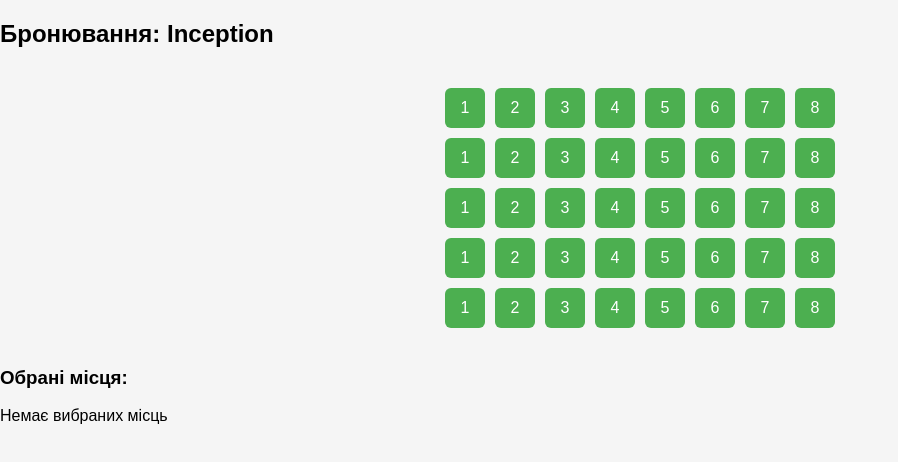
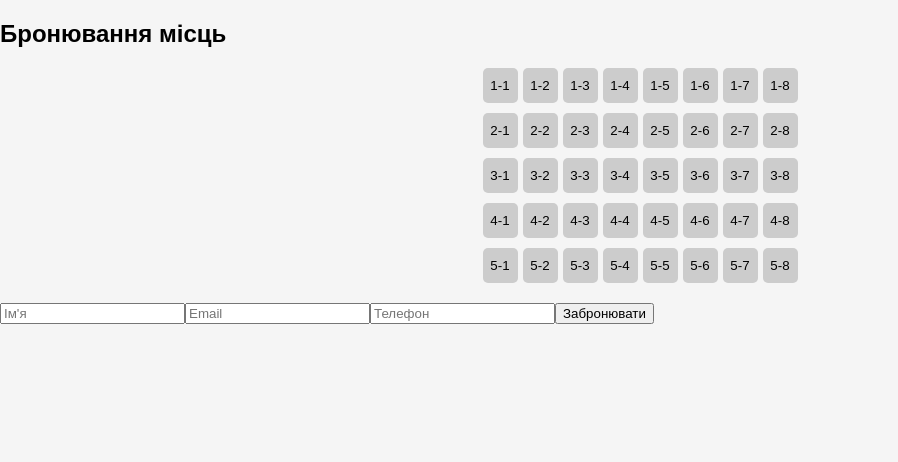
Before and after one commit to Procarion-ctrl/Movie-app, a React (Vite) app: page /booking/1 in a window 1280 px wide. Shown: the top 462 px of the page, without its empty margins (0-898 px from the left). Built offline with nearby package versions, Linux system fonts and the light colour scheme.

Commit message:
Додав бронювання місць та виведення залу.

```diff
--- a/package.json
+++ b/package.json
@@ -14,6 +14,7 @@
   "dependencies": {
     "react": "^19.1.0",
     "react-dom": "^19.1.0",
-    "react-router-dom": "^7.6.1"
+    "react-router-dom": "^7.6.1",
+    "react-toastify": "^11.0.5"
   }
 }
--- a/src/App.jsx
+++ b/src/App.jsx
@@ -1,18 +1,16 @@
-// src/App.jsx
-import React from 'react'; // ⬅️ обов'язково
-import { BrowserRouter as Router, Routes, Route } from 'react-router-dom';
-import Home from './pages/Home';
-import Booking from './pages/Booking';
+// /src/App.jsx
+import React from "react";
+import { BrowserRouter, Routes, Route } from "react-router-dom";
+import Home from "./pages/Home";
+import Booking from "./pages/Booking";
 
-const App = () => {
+export default function App() {
   return (
-    <Router>
+    <BrowserRouter>
       <Routes>
         <Route path="/" element={<Home />} />
-        <Route path="/booking/:id" element={<Booking />} />
+        <Route path="/booking/:movieId" element={<Booking />} />
       </Routes>
-    </Router>
+    </BrowserRouter>
   );
-};
-
-export default App;
+}
--- a/src/components/CinemaHall.css
+++ b/src/components/CinemaHall.css
@@ -1,31 +1,37 @@
-/* src/components/CinemaHall.css */
-.cinema-grid {
-  display: grid;
-  grid-template-columns: repeat(8, 40px);
+.cinema-hall {
+  display: flex;
+  flex-direction: column;
   gap: 10px;
-  padding: 20px;
+  margin-bottom: 20px;
+}
+
+.row {
+  display: flex;
+  gap: 5px;
   justify-content: center;
 }
 
 .seat {
-  width: 40px;
-  height: 40px;
-  background-color: #4caf50; /* зелений – вільне */
-  color: white;
-  display: flex;
-  align-items: center;
-  justify-content: center;
-  border-radius: 6px;
+  width: 35px;
+  height: 35px;
+  background: #ccc;
+  border: none;
+  border-radius: 5px;
   cursor: pointer;
-  transition: 0.3s;
+}
+
+.seat.booked {
+  background: red;
+  cursor: not-allowed;
 }
 
 .seat.selected {
-  background-color: #2196f3; /* синій – вибране */
+  background: green;
 }
 
 @media (max-width: 600px) {
-  .cinema-grid {
-    grid-template-columns: repeat(4, 40px);
+  .seat {
+    width: 25px;
+    height: 25px;
   }
 }
--- a/src/components/CinemaHall.jsx
+++ b/src/components/CinemaHall.jsx
@@ -1,49 +1,33 @@
-// src/components/CinemaHall.jsx
-import React, { useState } from 'react';
-import './CinemaHall.css';
+// /src/components/CinemaHall.jsx
+import React from "react";
+import "./CinemaHall.css";
 
-const ROWS = 5;
-const SEATS_PER_ROW = 8;
+const rows = 5;
+const seatsPerRow = 8;
 
-const CinemaHall = () => {
-  const [selectedSeats, setSelectedSeats] = useState([]);
-
-  const toggleSeat = (row, seat) => {
-    const seatId = `${row}-${seat}`;
-    setSelectedSeats(prev =>
-      prev.includes(seatId)
-        ? prev.filter(s => s !== seatId)
-        : [...prev, seatId]
-    );
-  };
-
+export default function CinemaHall({ bookedSeats = [], selectedSeats, onSelect }) {
   return (
-    <div>
-      <div className="cinema-grid">
-        {[...Array(ROWS)].map((_, row) =>
-          [...Array(SEATS_PER_ROW)].map((_, seat) => {
-            const seatId = `${row}-${seat}`;
+    <div className="cinema-hall">
+      {Array.from({ length: rows }).map((_, rowIdx) => (
+        <div key={rowIdx} className="row">
+          {Array.from({ length: seatsPerRow }).map((_, seatIdx) => {
+            const seatId = `${rowIdx + 1}-${seatIdx + 1}`;
+            const isBooked = bookedSeats.includes(seatId);
             const isSelected = selectedSeats.includes(seatId);
 
             return (
-              <div
+              <button
                 key={seatId}
-                className={`seat ${isSelected ? 'selected' : ''}`}
-                onClick={() => toggleSeat(row, seat)}
+                className={`seat ${isBooked ? "booked" : isSelected ? "selected" : ""}`}
+                disabled={isBooked}
+                onClick={() => onSelect(seatId)}
               >
-                {seat + 1}
-              </div>
+                {seatId}
+              </button>
             );
-          })
-        )}
-      </div>
-
-      <div>
-        <h3>Обрані місця:</h3>
-        <p>{selectedSeats.join(', ') || "Немає вибраних місць"}</p>
-      </div>
+          })}
+        </div>
+      ))}
     </div>
   );
-};
-
-export default CinemaHall;
+}
--- a/src/pages/Booking.jsx
+++ b/src/pages/Booking.jsx
@@ -1,19 +1,77 @@
-// src/pages/Booking.jsx
-import React from "react";
-import { useParams } from 'react-router-dom';
-import { movies } from '../data/movies';
-import CinemaHall from '../components/CinemaHall';
+// /src/pages/Booking.jsx
+import React, { useEffect, useState } from "react";
+import { useParams } from "react-router-dom";
+import CinemaHall from "../components/CinemaHall";
+import { BookingService } from "../services/BookingService";
+import { toast, ToastContainer } from "react-toastify";
+import "react-toastify/dist/ReactToastify.css";
 
-const Booking = () => {
-  const { id } = useParams();
-  const movie = movies.find(m => m.id === parseInt(id));
+export default function Booking() {
+  const { movieId } = useParams();
+  const [bookedSeats, setBookedSeats] = useState([]);
+  const [selectedSeats, setSelectedSeats] = useState([]);
+  const [form, setForm] = useState({ name: "", email: "", phone: "" });
+
+  useEffect(() => {
+    const booked = BookingService.getBookedSeats(movieId);
+    setBookedSeats(booked);
+  }, [movieId]);
+
+  const toggleSeat = (seatId) => {
+    setSelectedSeats(prev =>
+      prev.includes(seatId) ? prev.filter(s => s !== seatId) : [...prev, seatId]
+    );
+  };
+
+  const validateForm = () => {
+    const { name, email, phone } = form;
+    if (!name || !email || !phone) {
+      toast.error("Усі поля обов'язкові!");
+      return false;
+    }
+    const emailRegex = /^[^\s@]+@[^\s@]+\.[^\s@]+$/;
+    if (!emailRegex.test(email)) {
+      toast.error("Невірний формат електронної пошти!");
+      return false;
+    }
+    return true;
+  };
+
+  const handleBooking = () => {
+    if (!validateForm()) return;
+    BookingService.saveBooking(movieId, selectedSeats, form);
+    toast.success("Бронювання успішне!");
+    setSelectedSeats([]);
+    setBookedSeats(prev => [...prev, ...selectedSeats]);
+  };
 
   return (
     <div>
-      <h2>Бронювання: {movie?.title}</h2>
-      <CinemaHall />
+      <h2>Бронювання місць</h2>
+      <CinemaHall
+        bookedSeats={bookedSeats}
+        selectedSeats={selectedSeats}
+        onSelect={toggleSeat}
+      />
+      <div className="form">
+        <input
+          placeholder="Ім'я"
+          value={form.name}
+          onChange={(e) => setForm({ ...form, name: e.target.value })}
+        />
+        <input
+          placeholder="Email"
+          value={form.email}
+          onChange={(e) => setForm({ ...form, email: e.target.value })}
+        />
+        <input
+          placeholder="Телефон"
+          value={form.phone}
+          onChange={(e) => setForm({ ...form, phone: e.target.value })}
+        />
+        <button onClick={handleBooking}>Забронювати</button>
+      </div>
+      <ToastContainer />
     </div>
   );
-};
-
-export default Booking;
+}
--- /dev/null
+++ b/src/services/BookingService.js
@@ -0,0 +1,16 @@
+// /src/services/BookingService.js
+
+const STORAGE_KEY = "movieBookings";
+
+export const BookingService = {
+  saveBooking(movieId, seats, userData) {
+    const existing = JSON.parse(localStorage.getItem(STORAGE_KEY)) || {};
+    existing[movieId] = [...(existing[movieId] || []), ...seats.map(seat => ({ seat, ...userData }))];
+    localStorage.setItem(STORAGE_KEY, JSON.stringify(existing));
+  },
+
+  getBookedSeats(movieId) {
+    const data = JSON.parse(localStorage.getItem(STORAGE_KEY)) || {};
+    return (data[movieId] || []).map(b => b.seat);
+  }
+};
```
Also changed, not shown: 1 other file (tests, documents, lock files or other folders).
